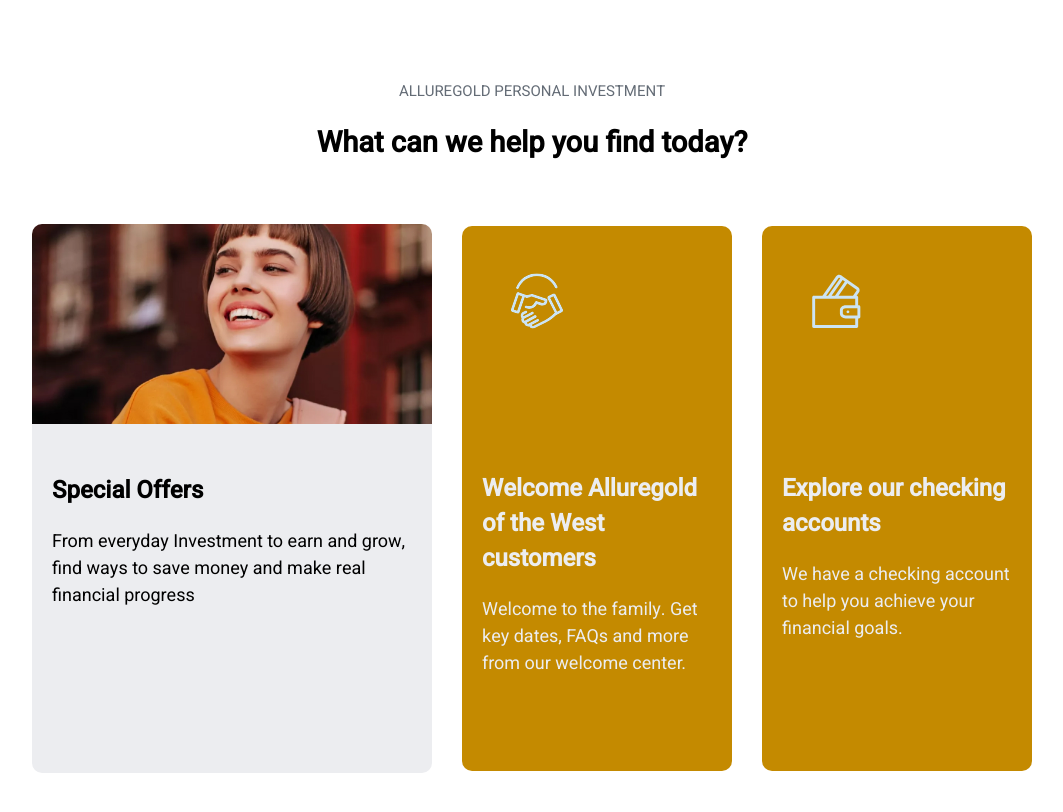
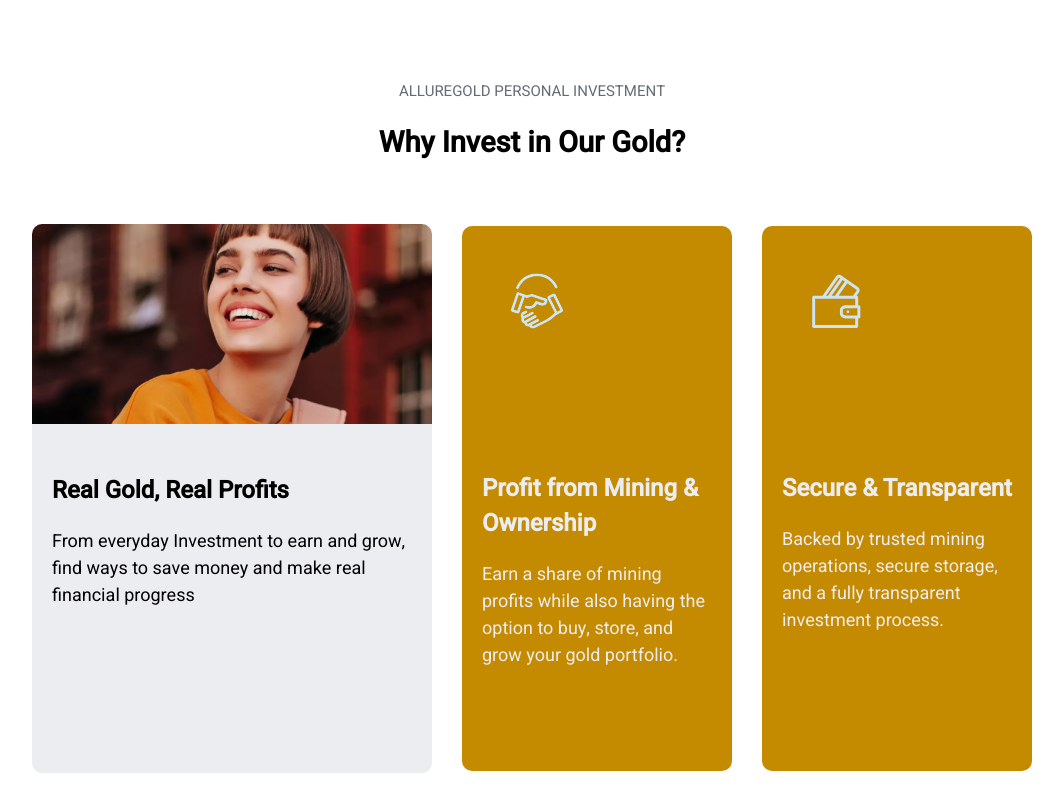
Before and after one commit to MasaTech24/alluragold, a plain HTML site: page index.html in a window 1280 px wide. Shown: the part 540-1352 px from the top of the page, without its empty margins (108-1171 px from the left). Drawn offline with Linux system fonts and the light colour scheme; a web font is replaced by a local one.

Commit message:
Add files via upload

```diff
--- a/index.html
+++ b/index.html
@@ -58,7 +58,7 @@
       <!-- <div class="container"> -->
         <div class="container">
           <h3>Alluregold Personal Investment</h3>
-          <h1>What can we help you find today?</h1>
+          <h1>Why Invest in Our Gold?</h1>
         </div>
 
         <div class="card-container">
@@ -69,7 +69,7 @@
             </div>
 
             <div class="card-body">
-              <h2>Special Offers</h2>
+              <h2>Real Gold, Real Profits</h2>
               <p>
                 From everyday Investment to earn and grow, find ways to save money and make real financial progress
               </p>
@@ -89,10 +89,10 @@
 
             <div class="card-body card2-body">
               <h2>
-                Welcome Alluregold of the West customers
+                Profit from Mining & Ownership
               </h2>
               <p>
-                Welcome to the family. Get key dates, FAQs and more from our welcome center.
+                Earn a share of mining profits while also having the option to buy, store, and grow your gold portfolio.
               </p>
 
               <!-- <div class="card-footer" id="card2-footer">
@@ -111,10 +111,10 @@
 
             <div class="card-body card3-body">
               <h2>
-                Explore our checking accounts
+                Secure & Transparent
               </h2>
               <p>
-                We have a checking account to help you achieve your financial goals.
+                Backed by trusted mining operations, secure storage, and a fully transparent investment process.
               </p>
 
               <!-- <div class="card-footer card3-footer" id="card3-footer">
```
